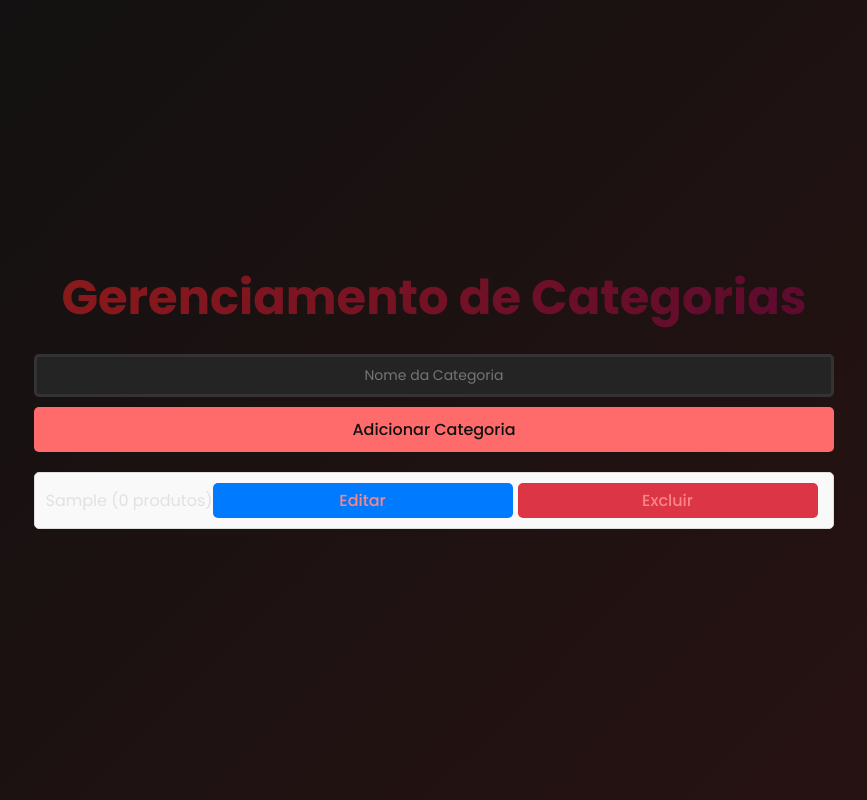
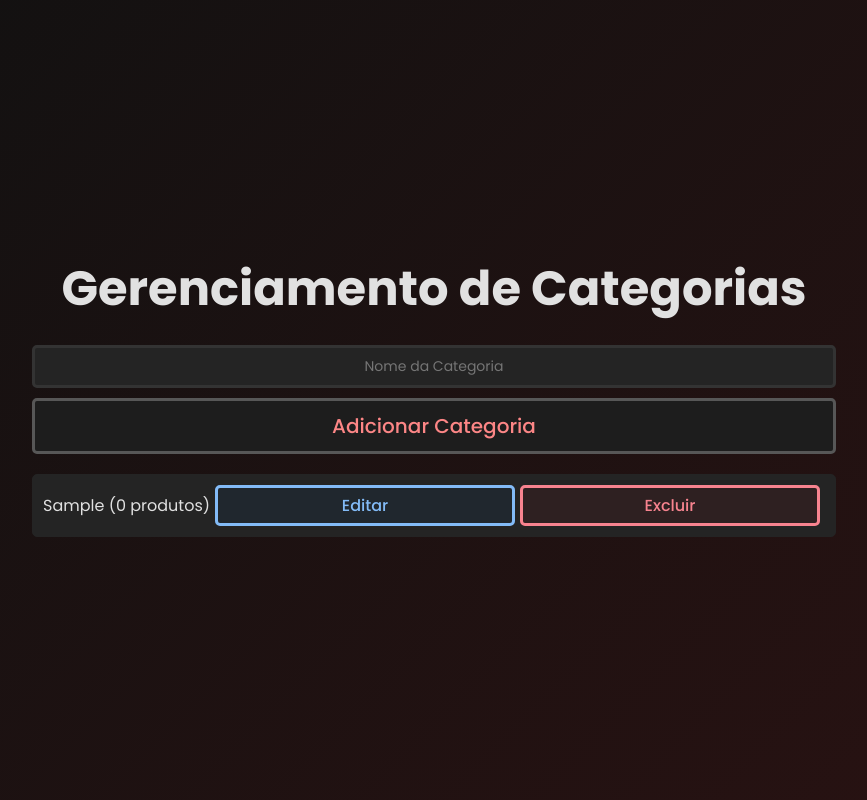
Before and after one commit to ArtuurVinicius/Hamburgueria-Front, a React (Vite) app: page /categoria-alimentos in a window 1280 px wide. Both pictures are taken after typing "Sample" into the empty fields and a click on the button "Adicionar Categoria". Shown: the whole page, without its empty margins (206-1073 px from the left). Built offline with nearby package versions, Linux system fonts and the light colour scheme.

Commit message:
feat(restyle-story-1): Refazendo estilos dá página de Cadastro de Categorias de Alimentos.

```diff
--- a/src/pages/CadastroCliente/style.css
+++ b/src/pages/CadastroCliente/style.css
@@ -58,7 +58,7 @@ body {
     cursor: pointer;
     font-size: 16px;
     font-weight: 500;
-    transition: background-color 0.3s;
+    transition: 0.3s;
   }
 
   button:hover {
--- a/src/pages/CadastroEVinculacao/priceList.jsx
+++ b/src/pages/CadastroEVinculacao/priceList.jsx
@@ -7,11 +7,13 @@ function PriceList({ prices, onEdit, onRemove }) {
       <ul>
         {prices.map((price) => (
           <li key={price.id}>
-            <div>Produto: {price.product}</div>
-            <div>Variação: {price.variation}</div>
-            <div>Preço: R${price.price.toFixed(2)}</div>
-            <button onClick={() => onEdit(price.id)}>Editar</button>
-            <button onClick={() => onRemove(price.id)}>Remover</button>
+            <div><strong>Produto:</strong> {price.product}</div>
+            <div><strong>Variação:</strong>Variação: {price.variation}</div>
+            <div><strong>Preço:</strong> R${price.price.toFixed(2)}</div>
+            <div className="formActions">
+              <button id='actionEdit' onClick={() => onEdit(price.id)}>Editar</button>
+              <button id='actionRemove' onClick={() => onRemove(price.id)}>Remover</button>
+            </div>
           </li>
         ))}
       </ul>
--- a/src/pages/CadastroEVinculacao/style.css
+++ b/src/pages/CadastroEVinculacao/style.css
@@ -87,6 +87,10 @@ li div {
   margin-bottom: 5px;
 }
 
+li strong {
+  color: #545454;
+}
+
 li button {
   background-color: #007bff;
   margin-right: 5px;
@@ -105,3 +109,17 @@ p {
   font-weight: bold;
   text-align: center;
 }
+
+#actionEdit {
+  background-color: #20272e;
+  border: 3px solid #83bbf7;
+  color: #83bbf7;
+  margin-right: 5px;
+}
+
+#actionRemove {
+  background-color: #2e2021;
+  border: 3px solid #f7838f;
+  color: #f7838f;
+  margin-right: 5px;
+}
--- a/src/pages/CadastroProdutos/index.jsx
+++ b/src/pages/CadastroProdutos/index.jsx
@@ -1,23 +1,33 @@
-import { useState, useEffect } from 'react';
-import './style.css';
+import { useState, useEffect } from "react";
+import "./style.css";
 
 function CadProdutos() {
   const [products, setProducts] = useState([]);
   const [categories, setCategories] = useState([]);
   const [selectedProduct, setSelectedProduct] = useState(null);
   const [form, setForm] = useState({
-    name: '',
-    description: '',
+    name: "",
+    description: "",
     image: null,
-    category: '',
+    category: "",
   });
-  const [categoryFilter, setCategoryFilter] = useState('');
+  const [categoryFilter, setCategoryFilter] = useState("");
 
   useEffect(() => {
-    setCategories(['Burgers', 'Fries', 'Drinks']); // Exemplo de categorias
+    setCategories(["Burgers", "Fries", "Drinks"]); // Exemplo de categorias
     setProducts([
-      { id: 1, name: 'Cheeseburger', description: 'Delicious cheeseburger', category: 'Burgers' },
-      { id: 2, name: 'French Fries', description: 'Crispy fries', category: 'Fries' },
+      {
+        id: 1,
+        name: "Cheeseburger",
+        description: "Delicious cheeseburger",
+        category: "Burgers",
+      },
+      {
+        id: 2,
+        name: "French Fries",
+        description: "Crispy fries",
+        category: "Fries",
+      },
     ]);
   }, []);
 
@@ -25,35 +35,37 @@ function CadProdutos() {
     const { name, value, type, files } = e.target;
     setForm({
       ...form,
-      [name]: type === 'file' ? files[0] : value,
+      [name]: type === "file" ? files[0] : value,
     });
   };
 
   const handleSubmit = (e) => {
     e.preventDefault();
     if (selectedProduct) {
-      setProducts(products.map(p =>
-        p.id === selectedProduct.id ? { ...selectedProduct, ...form } : p
-      ));
+      setProducts(
+        products.map((p) =>
+          p.id === selectedProduct.id ? { ...selectedProduct, ...form } : p
+        )
+      );
     } else {
       setProducts([...products, { ...form, id: products.length + 1 }]);
     }
-    setForm({ name: '', description: '', image: null, category: '' });
+    setForm({ name: "", description: "", image: null, category: "" });
     setSelectedProduct(null);
   };
 
   const handleRemove = (id) => {
-    setProducts(products.filter(p => p.id !== id));
+    setProducts(products.filter((p) => p.id !== id));
   };
 
-  const filteredProducts = products.filter(p =>
+  const filteredProducts = products.filter((p) =>
     categoryFilter ? p.category === categoryFilter : true
   );
 
   return (
     <div className="product-management">
       <form id="product-form" className="product-form" onSubmit={handleSubmit}>
-        <h2>{selectedProduct ? 'Editar Produto' : 'Cadastro de Produto'}</h2>
+        <h2>{selectedProduct ? "Editar Produto" : "Cadastro de Produto"}</h2>
 
         <label htmlFor="product-name">Nome do Produto:</label>
         <input
@@ -78,7 +90,9 @@ function CadProdutos() {
 
         <label htmlFor="product-image">Imagem do Produto (opcional):</label>
         <div className="file-input-wrapper">
-          <button type="button" className="custom-file-button">Escolher Arquivo</button>
+          <button type="button" className="custom-file-button">
+            Escolher Arquivo
+          </button>
           <input
             type="file"
             id="product-image"
@@ -98,7 +112,7 @@ function CadProdutos() {
           required
         >
           <option value="">Selecione uma categoria</option>
-          {categories.map(cat => (
+          {categories.map((cat) => (
             <option key={cat} value={cat}>
               {cat}
             </option>
@@ -106,8 +120,16 @@ function CadProdutos() {
         </select>
 
         <div className="button-group">
-          <button className="botaoCadastro" type="submit">Salvar Produto</button>
-          <button className="botaoCadastro" type="reset" onClick={() => setForm({ name: '', description: '', image: null, category: '' })}>
+          <button className="botaoCadastro" type="submit">
+            Salvar Produto
+          </button>
+          <button
+            className="botaoCadastro"
+            type="reset"
+            onClick={() =>
+              setForm({ name: "", description: "", image: null, category: "" })
+            }
+          >
             Cancelar
           </button>
         </div>
@@ -124,7 +146,7 @@ function CadProdutos() {
           onChange={(e) => setCategoryFilter(e.target.value)}
         >
           <option value="">Todas</option>
-          {categories.map(cat => (
+          {categories.map((cat) => (
             <option key={cat} value={cat}>
               {cat}
             </option>
@@ -141,14 +163,22 @@ function CadProdutos() {
             </tr>
           </thead>
           <tbody>
-            {filteredProducts.map(product => (
+            {filteredProducts.map((product) => (
               <tr key={product.id}>
                 <td>{product.name}</td>
                 <td>{product.description}</td>
                 <td>{product.category}</td>
                 <td>
-                  <button onClick={() => setSelectedProduct(product)}>Editar</button>
-                  <button onClick={() => handleRemove(product.id)}>Remover</button>
+                  <button
+                    onClick={() => setSelectedProduct(product)}
+                  >
+                    Editar
+                  </button>
+                  <button
+                    onClick={() => handleRemove(product.id)}
+                  >
+                    Remover
+                  </button>
                 </td>
               </tr>
             ))}
--- a/src/pages/CategoriaAlimentos/index.jsx
+++ b/src/pages/CategoriaAlimentos/index.jsx
@@ -53,8 +53,8 @@ function CadCategorias() {
                 {categories.map(category => (
                     <li key={category.id}>
                         <span>{category.name} ({category.productCount} produtos)</span>
-                        <button onClick={() => handleEditCategory(category.id)}>Editar</button>
-                        <button onClick={() => handleDeleteCategory(category.id)}>Excluir</button>
+                        <button id='actionEdit' onClick={() => handleEditCategory(category.id)}>Editar</button>
+                        <button id='actionRemove' onClick={() => handleDeleteCategory(category.id)}>Excluir</button>
                     </li>
                 ))}
             </ul>
--- a/src/pages/CategoriaAlimentos/style.css
+++ b/src/pages/CategoriaAlimentos/style.css
@@ -44,19 +44,20 @@ body {
 }
 
 .category-form button {
+  width: 100%;
   padding: 10px;
-  background-color: #ff6b6b;
-  color: #111;
-  border: none;
+  font-size: 20px;
+  background-color: #1D1D1D;
+  color: #fc8686;
+  border: 3px solid #575757;
   border-radius: 5px;
   cursor: pointer;
-  font-size: 16px;
-  width: 100%;
-  transition: background-color 0.3s;
+  text-align: center;
+  transition: 0.3s ease;
 }
 
 .category-form button:hover {
-  background-color: #d44a4a;
+  background-color: #2D1F1F;
 }
 
 .category-list {
@@ -66,14 +67,17 @@ body {
 }
 
 .category-list li {
-  background-color: #f9f9f9;
-  border: 1px solid #ddd;
+  background-color: #242424;
   margin-bottom: 10px;
   padding: 10px;
   border-radius: 5px;
   display: flex;
   align-items: center;
   justify-content: space-between;
+}
+
+.category-list span {
+  margin-right: 5px;
 }
 
 .category-list button {
@@ -84,21 +88,12 @@ body {
   transition: opacity 0.3s;
 }
 
-.category-list button:first-child {
-  background-color: #007bff;
-  margin-right: 5px;
-}
-
-.category-list button:last-child {
-  background-color: #dc3545;
-}
-
 .category-list button:hover {
-  opacity: 0.9;
+  opacity: 0.8;
 }
 
 #tituloGerenciamento {
-  background: linear-gradient(135deg, #8B1A1A, #5B0A30);
+  background: #e1e1e1;
   background-clip: text;
   -webkit-text-fill-color: transparent;
   font-size: 48px;
@@ -106,3 +101,17 @@ body {
   text-align: center;
   margin-bottom: 20px;
 }
+
+#actionEdit {
+  background-color: #20272e;
+  border: 3px solid #83bbf7;
+  color: #83bbf7;
+  margin-right: 5px;
+}
+
+#actionRemove {
+  background-color: #2e2021;
+  border: 3px solid #f7838f;
+  color: #f7838f;
+  margin-right: 5px;
+}
--- a/src/pages/Home/style.css
+++ b/src/pages/Home/style.css
@@ -12,19 +12,15 @@ button {
   font-size: 20px;
   background-color: #ff6b6b;
   color: #111;
-  border: none;
+  border: 3px solid #575757;
   border-radius: 5px;
   cursor: pointer;
   text-align: center;
-  transition: background-color 0.3s ease;
+  transition: 0.3s ease;
 }
 
 button:hover {
   background-color: #ff4757;
-}
-
-button:active {
-  background-color: #e84118;
 }
 
 #pName {
```
